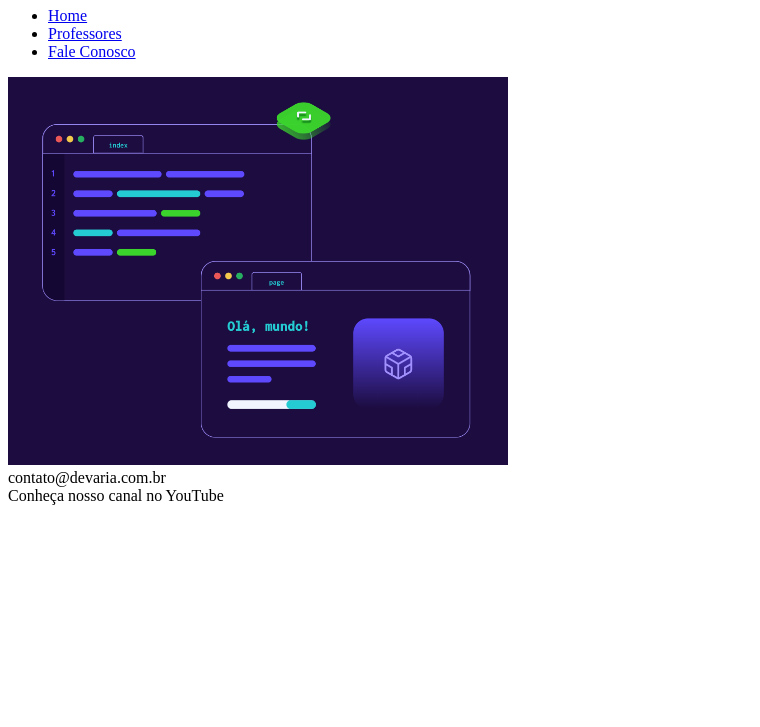
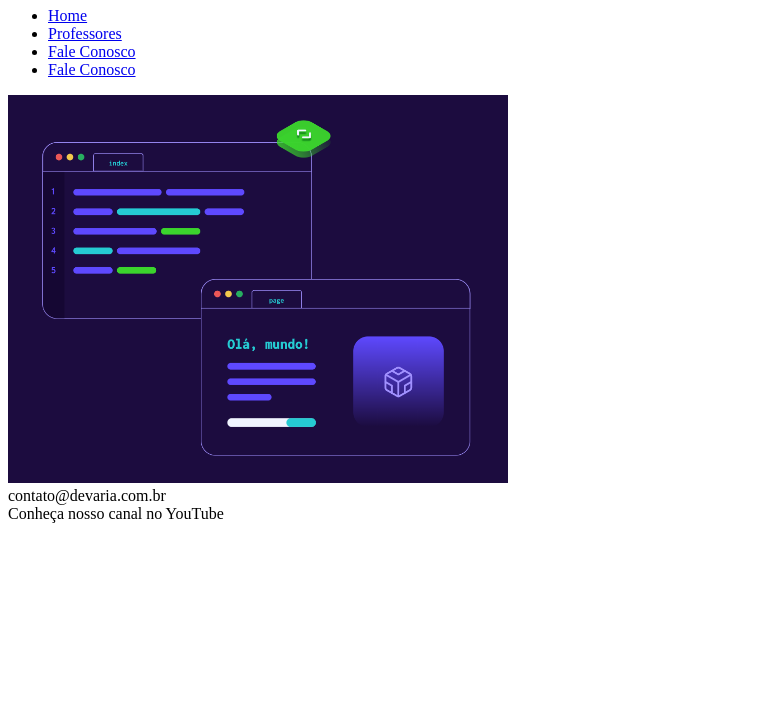
Before and after one commit to LuizFFJ/AulasHTML-Devaria2023, a plain HTML site: page index.html in a window 1280 px wide. Shown: the part 73-800 px from the top of the page, without its empty margins (0-760 px from the left). Drawn offline with Linux system fonts and the light colour scheme.

Commit message:
Adicionando Pag. DevStars

```diff
--- a/index.html
+++ b/index.html
@@ -12,6 +12,7 @@
                     <li><a href="index.html">Home</a></li>
                     <li><a href="Professores.html">Professores</a></li>
                     <li><a href="FaleConosco.html">Fale Conosco</a></li>
+                    <li><a href="DevStars.html">Fale Conosco</a></li>
                 </ul>
             </nav>
         </header>
```
